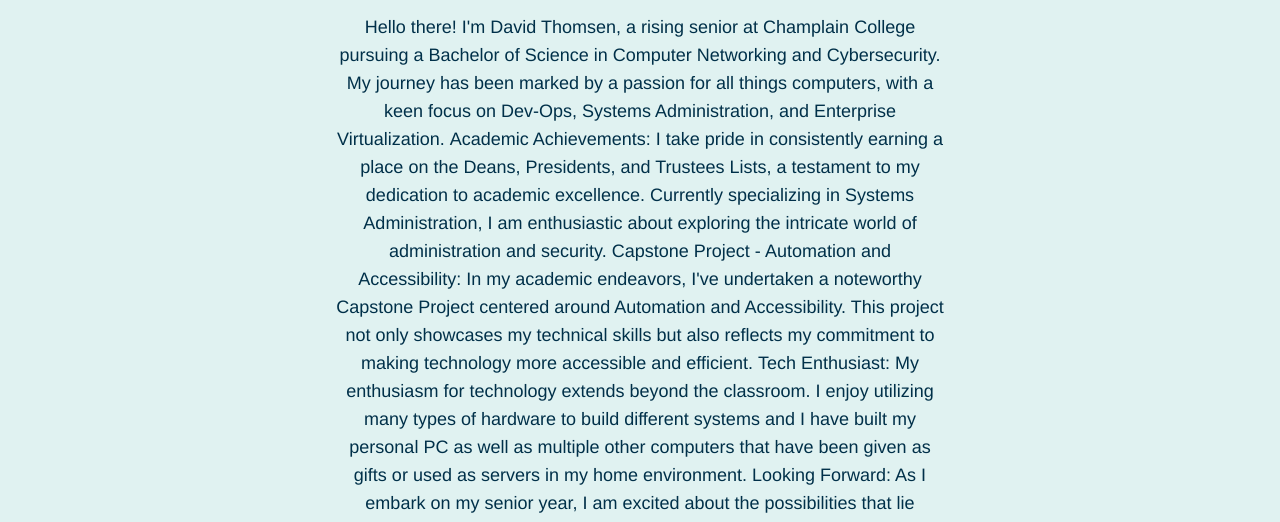
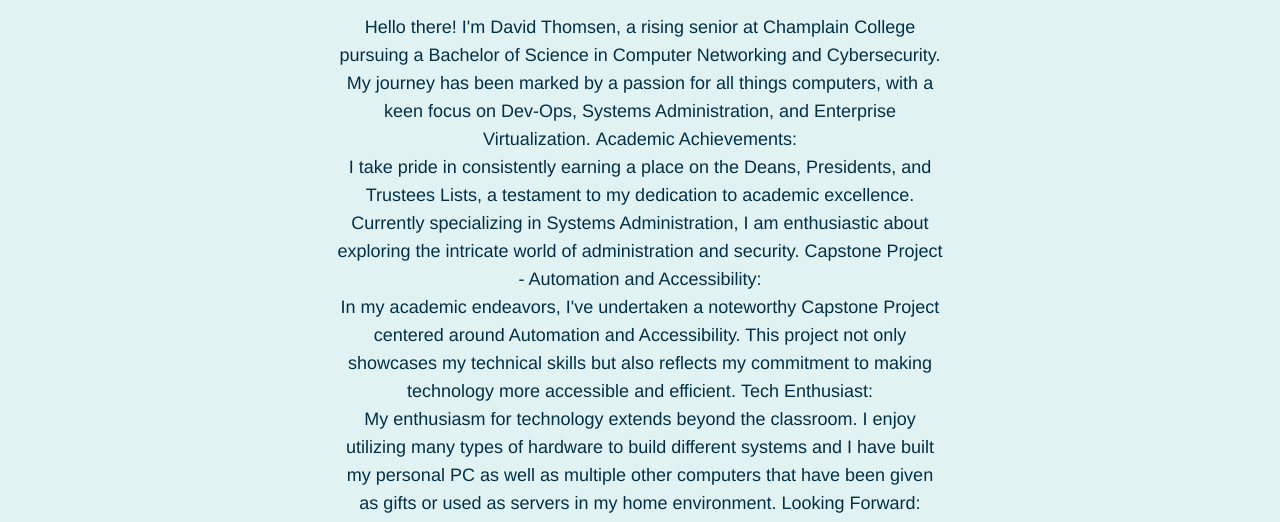
Before and after one commit to dthomsen116/dthomsen116.github.io, a plain HTML site: page index.html in a window 1280 px wide. Shown: the part 427-949 px from the top of the page. Drawn offline with nearby package versions, Linux system fonts and the light colour scheme.

Commit message:
Update index.html

```diff
--- a/index.html
+++ b/index.html
@@ -208,22 +208,24 @@
       <p class="text-navy-blue font-light text-lg">
         Hello there! I'm David Thomsen, a rising senior at Champlain College pursuing a Bachelor of Science in Computer Networking and Cybersecurity. My journey has been marked by a passion for all things computers, with a keen focus on Dev-Ops, Systems Administration, and Enterprise Virtualization.
 
-          <b>Academic Achievements:</b>
+        <strong>Academic Achievements:</strong><br>
         I take pride in consistently earning a place on the Deans, Presidents, and Trustees Lists, a testament to my dedication to academic excellence. Currently specializing in Systems Administration, I am enthusiastic about exploring the intricate world of administration and security.
 
-          <b>Capstone Project - Automation and Accessibility:</b>
+        <strong>Capstone Project - Automation and Accessibility:</strong><br>
         In my academic endeavors, I've undertaken a noteworthy Capstone Project centered around Automation and Accessibility. This project not only showcases my technical skills but also reflects my commitment to making technology more accessible and efficient.
 
-          <b>Tech Enthusiast:</b>
+        <strong>Tech Enthusiast:</strong><br>
         My enthusiasm for technology extends beyond the classroom. I enjoy utilizing many types of hardware to build different systems and I have built my personal PC as well as multiple other computers that have been given as gifts or used as servers in my home environment.
 
-          <b>Looking Forward:</b>
-          As I embark on my senior year, I am excited about the possibilities that lie ahead. My goal is to leverage my skills and knowledge to contribute meaningfully to the world of technology and I am driven to make a positive impact on the growing world of technology.
+        <strong>Looking Forward:</strong><br>
+        As I embark on my senior year, I am excited about the possibilities that lie ahead. My goal is to leverage my skills and knowledge to contribute meaningfully to the world of technology, and I am driven to make a positive impact on the growing world of technology.
 
         Thank you for stopping by, and I invite you to explore more about my academic journey, projects, and the exciting world of technology I am constantly working on.
       </p>
     </div>
   </section>
+</main>
+
 
     <section>
       <h2 class="text-navy-blue font-bold text-2xl mb-4">Projects</h2>
```
Lines whose indentation alone changed are shown as unchanged.
